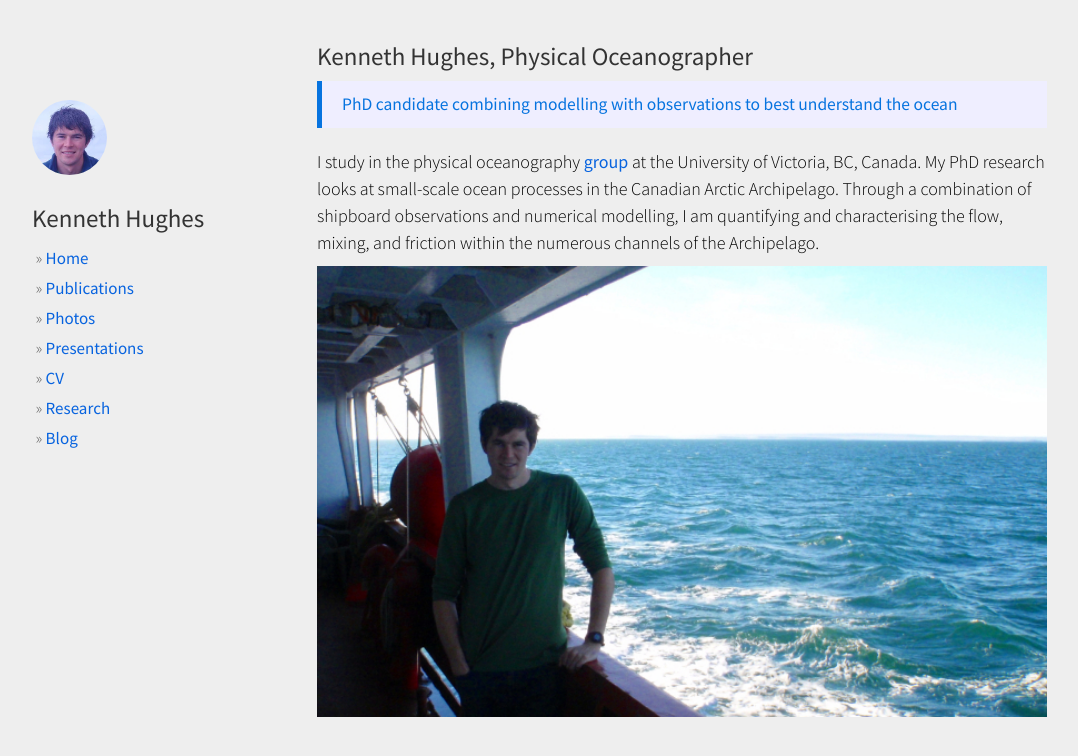
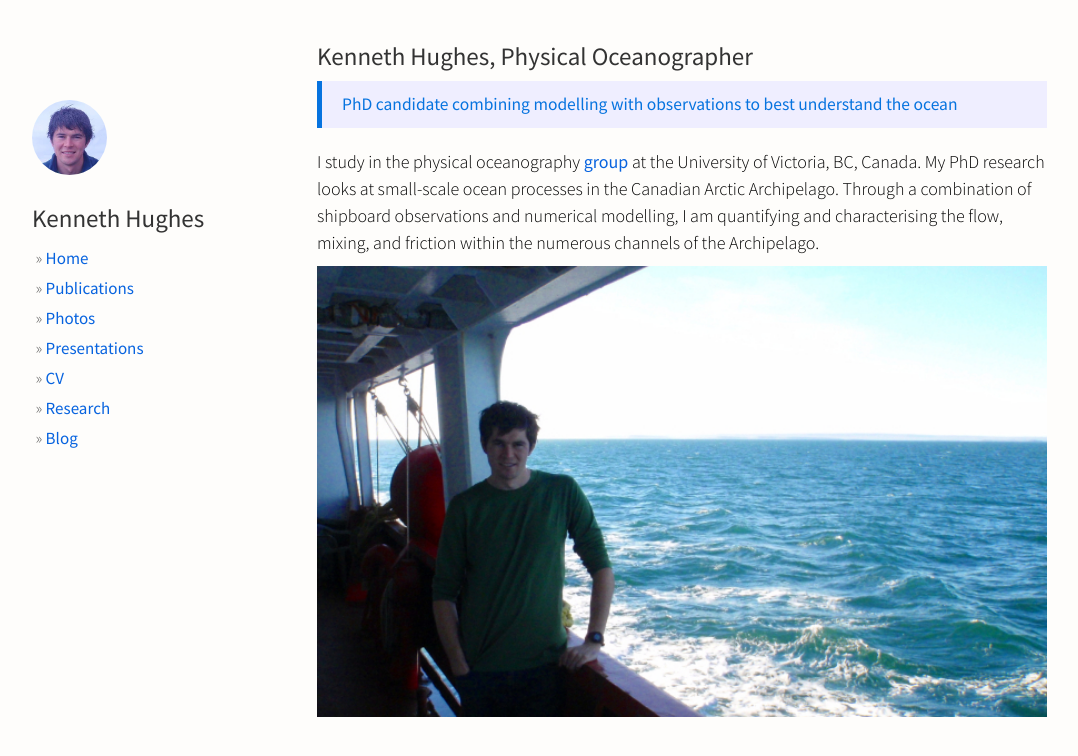
Before and after one commit to hugke729/hugke729.github.io, a Jekyll site: the page built from index.md, in a window 1280 px wide. Shown: the top 756 px of the page, without its empty margins (53-1131 px from the left). Built offline with Jekyll 4.4.1, drawn with Linux system fonts in a browser that asks for light colours; nearby versions of some CDN libraries.

Commit message:
Update colours

```diff
--- a/static/css/main.css
+++ b/static/css/main.css
@@ -3,7 +3,7 @@
  */
 body {
     font-family: "Source Sans Pro", Arial, sans-serif;
-    background-color: #eeeeee;
+    background-color: #fefdfb;
     font-size: 18px;
     line-height: 1.5em;
     color: #000;
```
